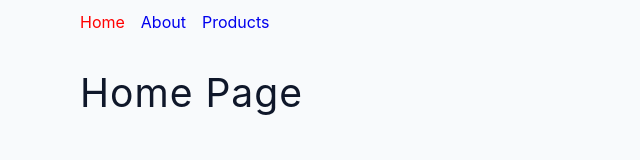
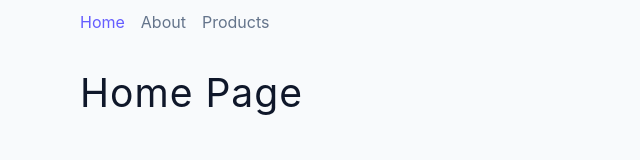
Before and after one commit to hungbui7690/react-tutorials, a React (Vite) app in the folder client/: page / in a window 1280 px wide. Shown: the top 160 px of the page, without its empty margins (0-640 px from the left). Built offline with nearby package versions, Linux system fonts and the light colour scheme.

Commit message:
React Router V6: NavLink P3: className

```diff
--- a/client/src/App.jsx
+++ b/client/src/App.jsx
@@ -1,5 +1,5 @@
 /*
-  React Router V6: NavLink P2: style
+  React Router V6: NavLink P3: className
 
   (1) StyledNavbar.jsx
 
--- a/client/src/components/StyledNavbar.jsx
+++ b/client/src/components/StyledNavbar.jsx
@@ -2,19 +2,27 @@ import { NavLink } from 'react-router-dom'
 
 const StyledNavbar = () => {
   return (
+    // (***) must setup for all 3 links > we have .link and .active in css
     <nav className='navbar'>
-      {/* (1) add style > be careful with {isActive} > must have {}  */}
       <NavLink
         to='/'
-        style={({ isActive }) => {
-          return { color: isActive ? 'red' : 'blue' }
-        }}
+        className={({ isActive }) => (isActive ? 'link active' : 'link')}
       >
         Home
       </NavLink>
 
-      <NavLink to='/about'>About</NavLink>
-      <NavLink to='/products'>Products</NavLink>
+      <NavLink
+        to='/about'
+        className={({ isActive }) => (isActive ? 'link active' : 'link')}
+      >
+        About
+      </NavLink>
+      <NavLink
+        to='/products'
+        className={({ isActive }) => (isActive ? 'link active' : 'link')}
+      >
+        Products
+      </NavLink>
     </nav>
   )
 }
```
